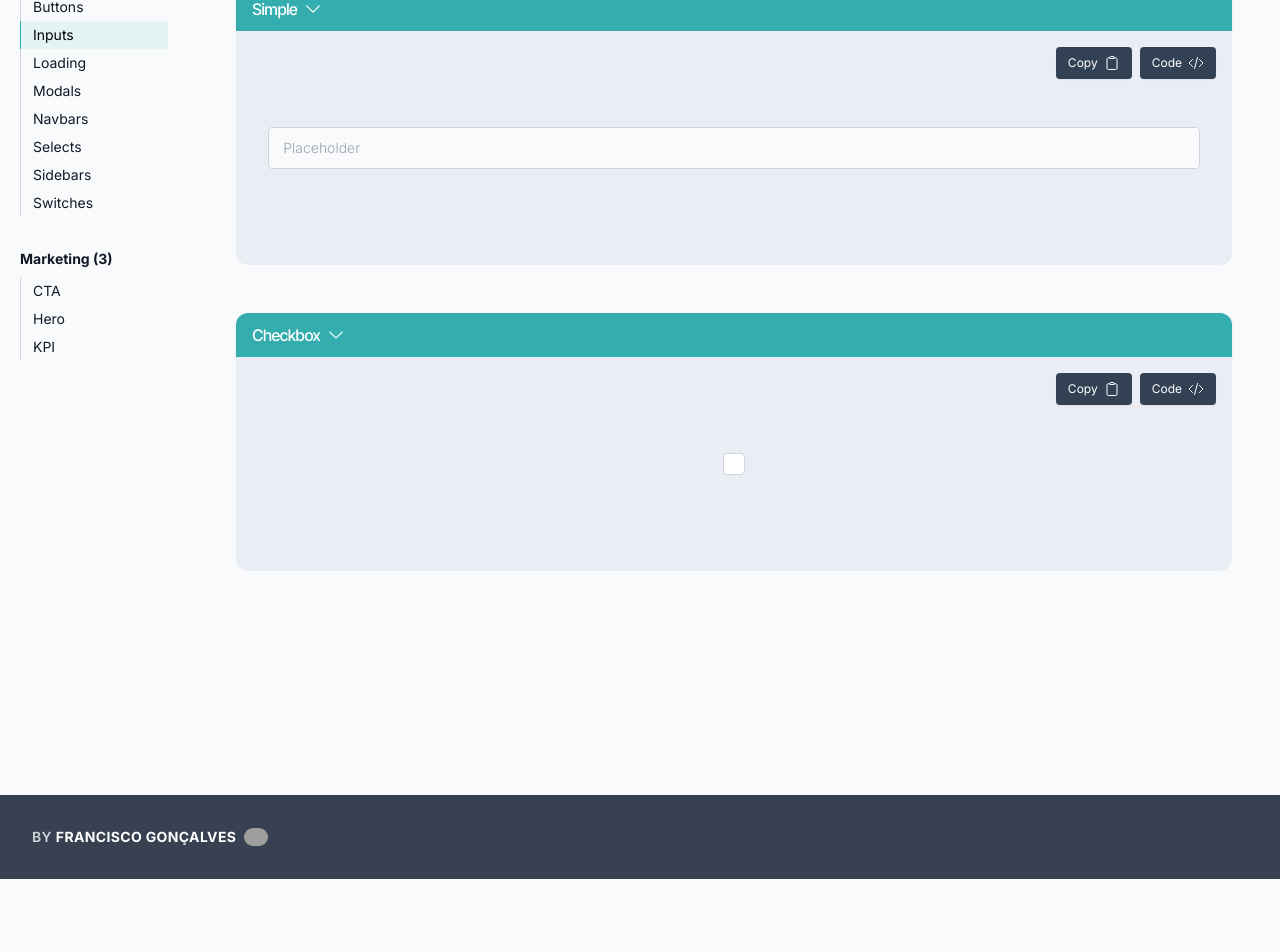
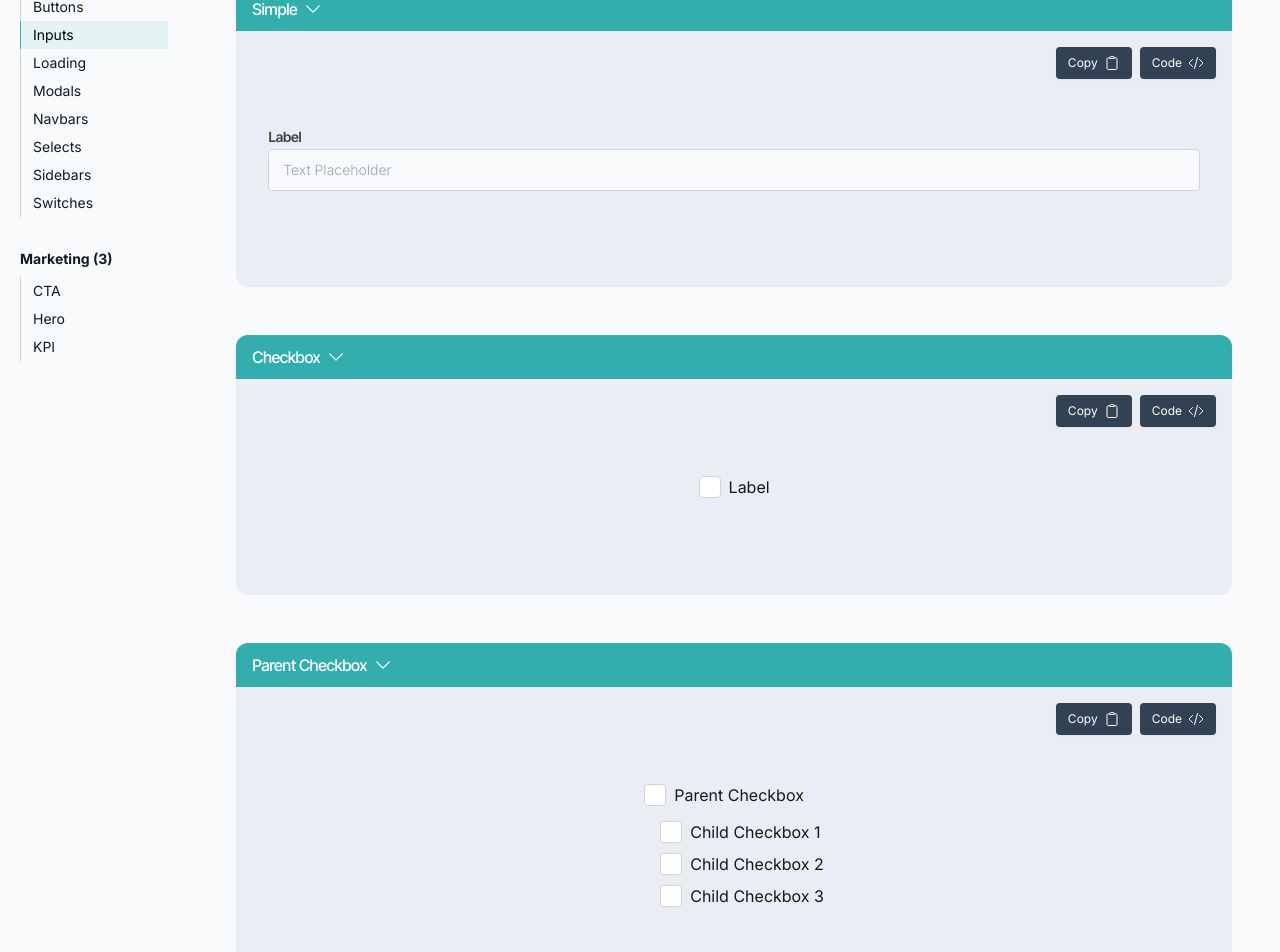
Before and after one commit to kiko-g/bagr-ui, a Next.js app: page /application-ui/inputs in a window 1280 px wide. Shown: the part 300-1252 px from the top of the page. Before the commit the page ends 1179 px from the top, so only its background shows below. Built offline with nearby package versions, Linux system fonts and the light colour scheme; grey boxes are pictures that could not be loaded.

Commit message:
add: parent checkbox

```diff
--- a/components/application-ui/inputs/InputCheckbox.tsx
+++ b/components/application-ui/inputs/InputCheckbox.tsx
@@ -1,14 +1,31 @@
-import { useState } from "react"
+import React, { useEffect, useRef } from "react"
 
-export function InputCheckbox() {
-  const [checked, setChecked] = useState(false)
+type InputCheckboxProps = {
+  labelText?: string
+  checked?: boolean
+  isIntermediate?: boolean
+  onChange?: () => void
+}
+
+export function InputCheckbox({ labelText, checked, isIntermediate = false, onChange }: InputCheckboxProps) {
+  const checkboxRef = useRef<HTMLInputElement>(null)
+
+  useEffect(() => {
+    if (checkboxRef.current) {
+      checkboxRef.current.indeterminate = isIntermediate
+    }
+  }, [isIntermediate])
 
   return (
-    <input
-      type="checkbox"
-      checked={checked}
-      onChange={(e) => setChecked(e.target.checked)}
-      className="cursor-pointer rounded border border-gray-300 bg-white px-2.5 py-2.5 font-normal text-blue-500 transition placeholder:font-normal placeholder:text-gray-400 checked:bg-blue-500 hover:border-blue-500/80 hover:bg-blue-500/5 checked:hover:opacity-80 focus:border-blue-500 focus:accent-blue-500 focus:ring-0 focus:ring-blue-500 focus:ring-offset-0 dark:border-gray-200/10 dark:bg-gray-100/5 dark:text-blue-500 dark:placeholder:text-gray-500 dark:checked:bg-blue-500 dark:hover:border-blue-500/70 dark:hover:bg-blue-500/50 dark:focus:border-blue-500/80 dark:focus:ring-0 dark:focus:ring-blue-500"
-    />
+    <label className="inline-flex cursor-pointer items-center">
+      <input
+        ref={checkboxRef}
+        type="checkbox"
+        className="cursor-pointer rounded border border-gray-300 bg-white px-2.5 py-2.5 font-normal text-primary placeholder:font-normal placeholder:text-gray-400 checked:bg-primary indeterminate:bg-primary hover:border-primary/80 hover:bg-primary/5 focus:border-primary focus:accent-primary focus:ring-0 focus:ring-primary focus:ring-offset-0 dark:border-gray-200/10 dark:bg-gray-100/5 dark:text-secondary dark:placeholder:text-gray-500 dark:checked:bg-secondary dark:indeterminate:bg-secondary dark:hover:border-secondary/70 dark:hover:bg-secondary/50 dark:focus:border-secondary/80 dark:focus:ring-0 dark:focus:ring-secondary"
+        {...(checked !== undefined && { checked })}
+        {...(onChange && { onChange })}
+      />
+      <span className="ml-2">{labelText || "Label"}</span>
+    </label>
   )
 }
--- /dev/null
+++ b/components/application-ui/inputs/InputParentCheckbox.tsx
@@ -0,0 +1,58 @@
+import React, { useState, useEffect } from "react"
+import { InputCheckbox } from "./InputCheckbox"
+
+export function InputParentCheckbox() {
+  const [childCheckboxes, setChildCheckboxes] = useState([
+    { id: 1, checked: false },
+    { id: 2, checked: false },
+    { id: 3, checked: false },
+  ])
+  const [parentChecked, setParentChecked] = useState(false)
+  const [isIntermediate, setIsIntermediate] = useState(false)
+
+  useEffect(() => {
+    const checkedCount = childCheckboxes.filter((box) => box.checked).length
+
+    if (checkedCount === childCheckboxes.length) {
+      setParentChecked(true)
+      setIsIntermediate(false)
+    } else if (checkedCount > 0) {
+      setParentChecked(false)
+      setIsIntermediate(true)
+    } else {
+      setParentChecked(false)
+      setIsIntermediate(false)
+    }
+  }, [childCheckboxes])
+
+  const handleChildChange = (id: number) => {
+    setChildCheckboxes((prev) => prev.map((box) => (box.id === id ? { ...box, checked: !box.checked } : box)))
+  }
+
+  const handleParentChange = () => {
+    const newValue = !parentChecked
+    setParentChecked(newValue)
+    setChildCheckboxes((prev) => prev.map((box) => ({ ...box, checked: newValue })))
+  }
+
+  return (
+    <div>
+      <InputCheckbox
+        labelText="Parent Checkbox"
+        checked={parentChecked}
+        isIntermediate={isIntermediate}
+        onChange={handleParentChange}
+      />
+      <div className="ml-4 mt-2 flex flex-col gap-y-2">
+        {childCheckboxes.map((box) => (
+          <InputCheckbox
+            key={box.id}
+            labelText={`Child Checkbox ${box.id}`}
+            checked={box.checked}
+            onChange={() => handleChildChange(box.id)}
+          />
+        ))}
+      </div>
+    </div>
+  )
+}
--- a/components/application-ui/inputs/InputSimple.tsx
+++ b/components/application-ui/inputs/InputSimple.tsx
@@ -1,15 +1,29 @@
 import React from "react"
 
-export function InputSimple() {
+type Props = {
+  labelText?: string
+}
+
+export function InputSimple({ labelText }: Props) {
+  const inputId = "input-simple"
   const [value, setValue] = React.useState("")
 
   return (
-    <input
-      type="text"
-      value={value}
-      placeholder="Placeholder"
-      onChange={(e) => setValue(e.target.value)}
-      className="w-full rounded border border-gray-300 bg-gray-50 px-2 py-2 text-xs font-normal transition placeholder:font-light placeholder:text-gray-400 hover:border-gray-700/80 focus:border-gray-700 focus:accent-gray-700 focus:ring-0 focus:ring-gray-700 focus:ring-offset-0 dark:border-gray-200/10 dark:bg-gray-100/5  dark:placeholder:text-gray-400 dark:hover:border-blue-500/70 dark:hover:bg-blue-500/5 dark:focus:border-blue-500/80 dark:focus:ring-0 dark:focus:ring-blue-500 lg:px-3.5 lg:py-2.5 lg:text-sm"
-    />
+    <div className="flex w-full flex-col">
+      <label
+        htmlFor={inputId}
+        className="mb-0.5 text-sm font-semibold tracking-tighter text-gray-700 dark:text-gray-300"
+      >
+        {labelText || "Label"}
+      </label>
+      <input
+        id={inputId}
+        type="text"
+        value={value}
+        placeholder="Text Placeholder"
+        onChange={(e) => setValue(e.target.value)}
+        className="w-full rounded border border-gray-300 bg-gray-50 px-2 py-2 text-xs font-normal transition-all placeholder:font-light placeholder:text-gray-400 hover:border-gray-700/80 focus:border-gray-700 focus:accent-gray-700 focus:ring-0 focus:ring-gray-700 focus:ring-offset-0 dark:border-gray-200/10 dark:bg-gray-100/5  dark:placeholder:text-gray-400 dark:hover:border-blue-500/70 dark:hover:bg-blue-500/5 dark:focus:border-blue-500/80 dark:focus:ring-0 dark:focus:ring-blue-500 lg:px-3.5 lg:py-2.5 lg:text-sm"
+      />
+    </div>
   )
 }
--- a/components/application-ui/inputs/index.ts
+++ b/components/application-ui/inputs/index.ts
@@ -1,4 +1,5 @@
 import { InputCheckbox } from "./InputCheckbox"
+import { InputParentCheckbox } from "./InputParentCheckbox"
 import { InputSimple } from "./InputSimple"
 
-export { InputCheckbox, InputSimple }
+export { InputCheckbox, InputParentCheckbox, InputSimple }
--- a/pages/application-ui/inputs.tsx
+++ b/pages/application-ui/inputs.tsx
@@ -1,6 +1,6 @@
 import React from "react"
 import { ComponentTypePage } from "@/components/ComponentTypePage"
-import { InputCheckbox, InputSimple } from "@/components/application-ui/inputs"
+import { InputCheckbox, InputParentCheckbox, InputSimple } from "@/components/application-ui/inputs"
 
 export default function Inputs() {
   const base = "application-ui/inputs"
@@ -19,6 +19,11 @@ export default function Inputs() {
           path: `${base}/InputCheckbox.tsx`,
           component: <InputCheckbox />,
         },
+        {
+          name: "Parent Checkbox",
+          path: `${base}/InputParentCheckbox.tsx`,
+          component: <InputParentCheckbox />,
+        },
       ]}
     />
   )
```
